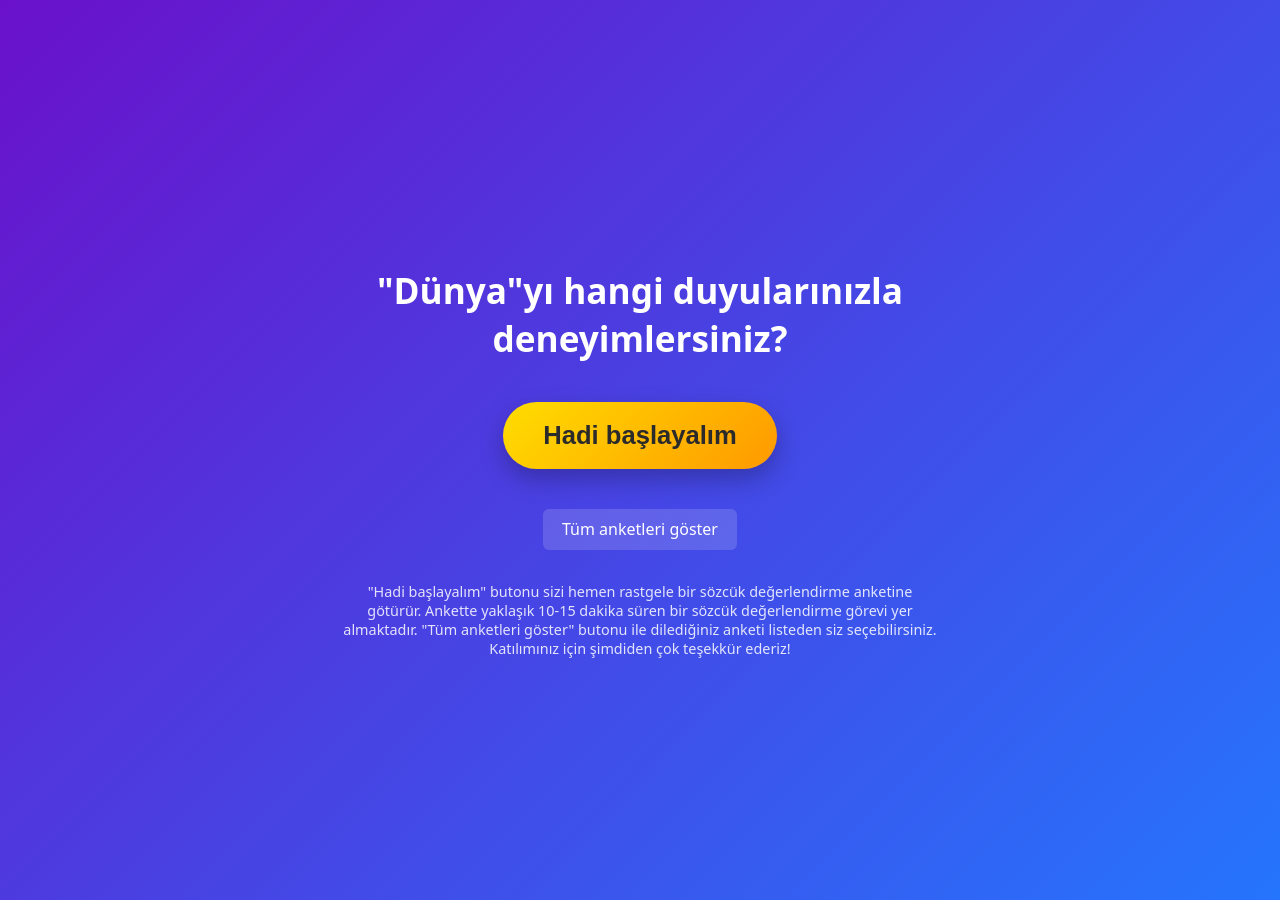
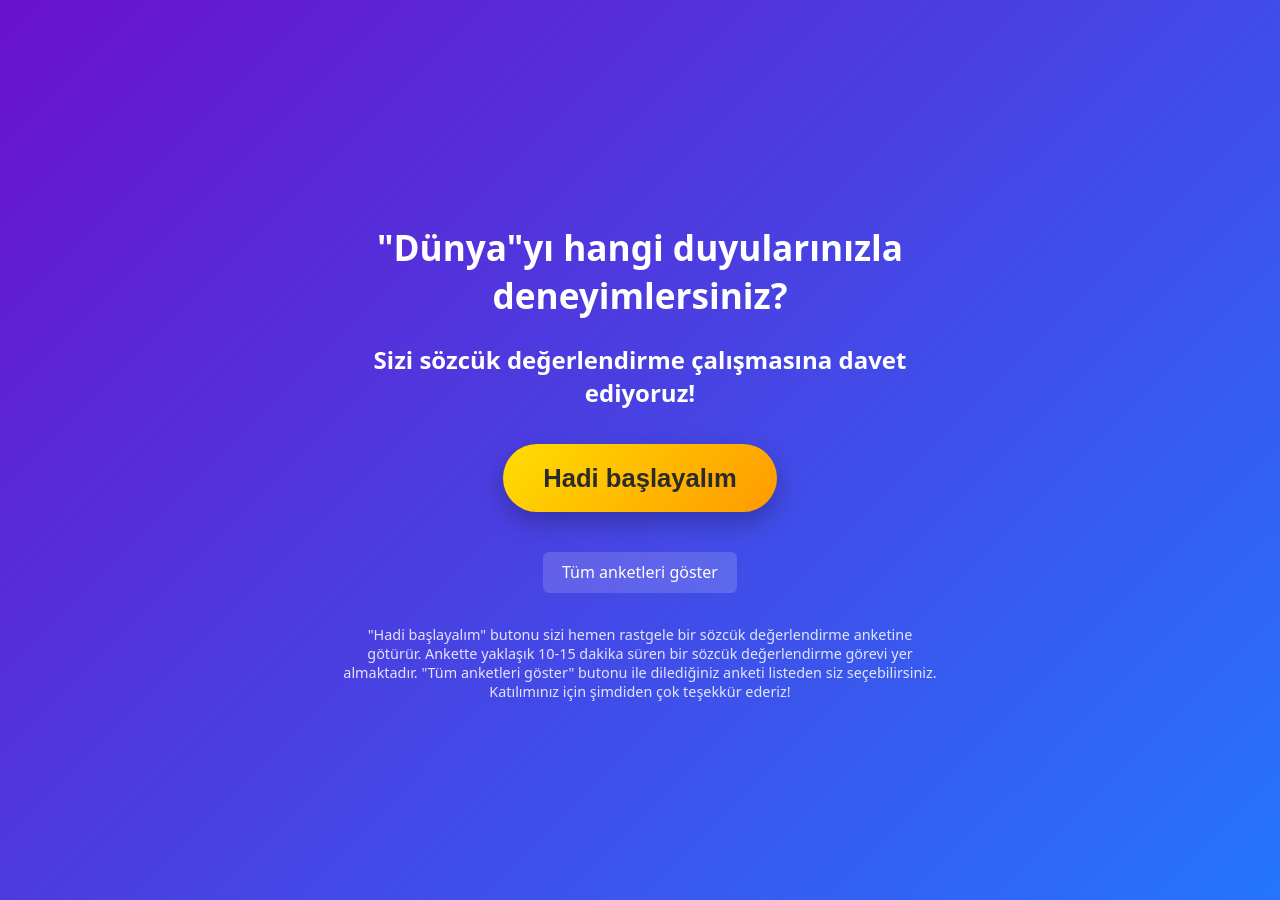
Before and after one commit to 925sozcuk/925sozcuk.github.io, a Jekyll site: the page built from index.html, in a window 1280 px wide. Built offline with Jekyll 4.4.1, drawn with Linux system fonts in a browser that asks for light colours.

Commit message:
Update index.html

```diff
--- a/index.html
+++ b/index.html
@@ -87,6 +87,7 @@ layout: none
 <body>
   <div class="container">
     <h1>"Dünya"yı hangi duyularınızla deneyimlersiniz?</h1>
+    <h2>Sizi sözcük değerlendirme çalışmasına davet ediyoruz!</h2>
 
     <button class="start-button" onclick="startSurvey()">
       Hadi başlayalım
```
